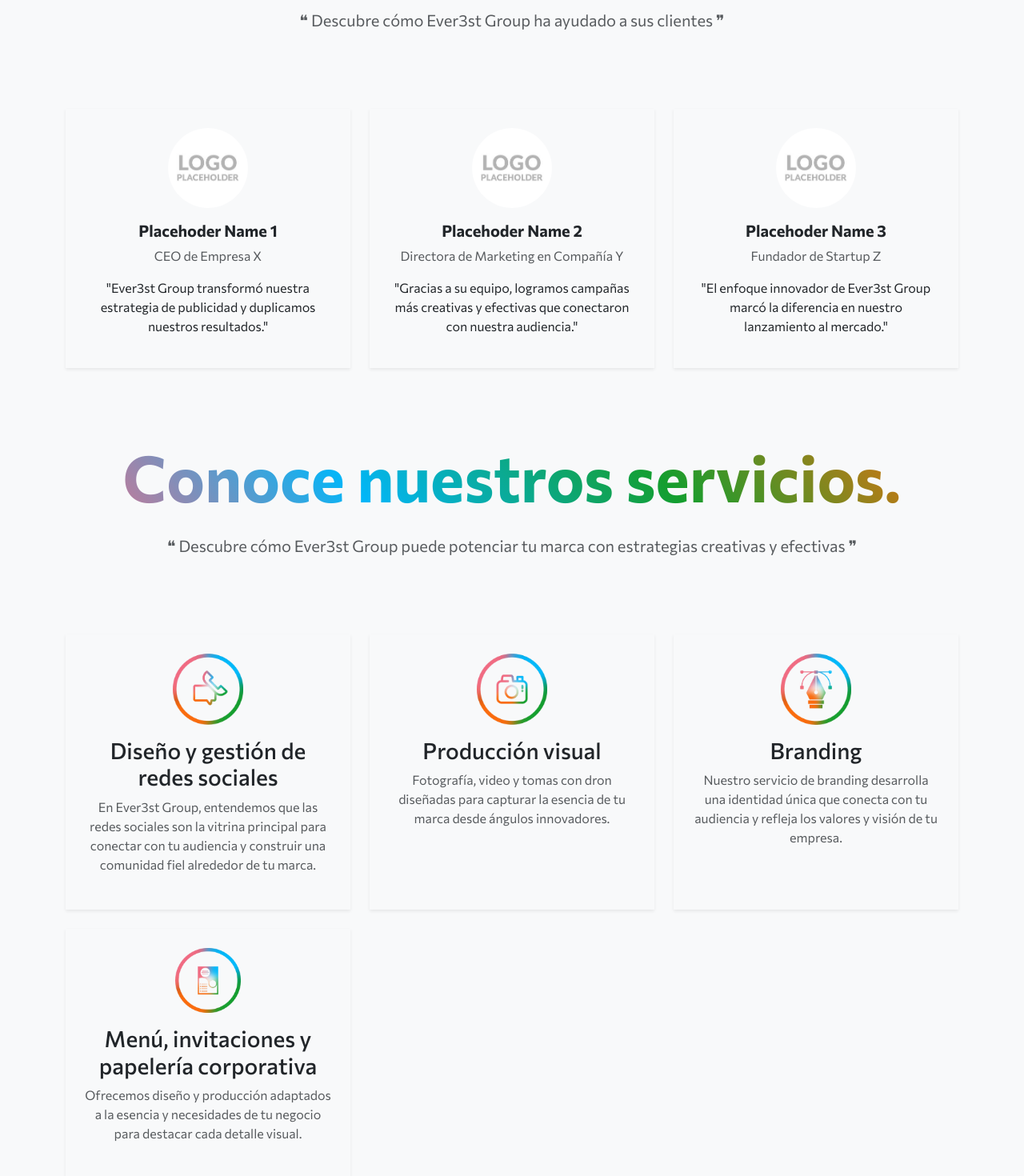
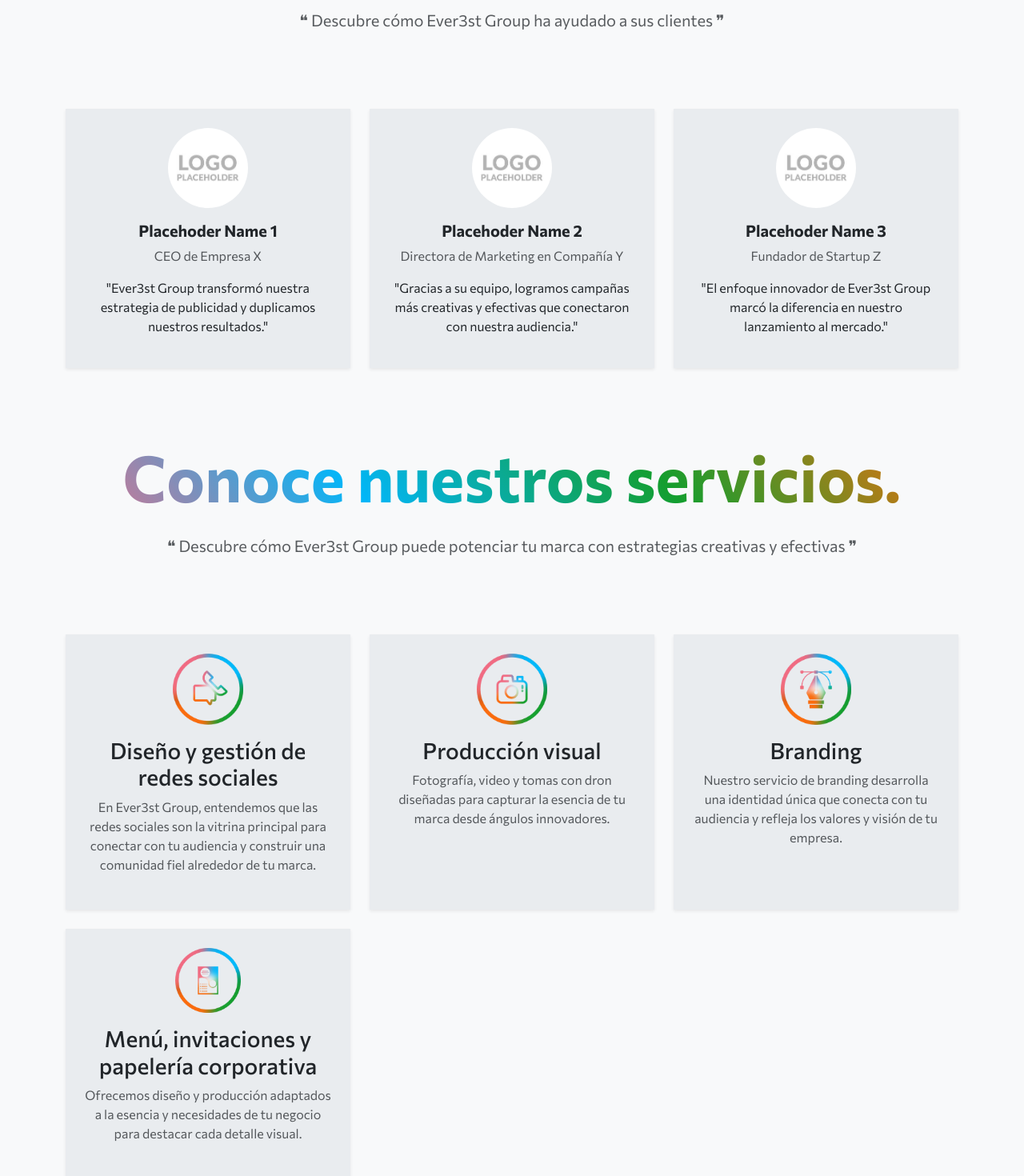
Before and after one commit to DaveLop23/ever3st, a React (Create React App) app: page / in a window 1280 px wide. Shown: the part 1080-2550 px from the top of the page at 80% size. Built offline with nearby package versions, Linux system fonts and the light colour scheme.

Commit message:
update
update gitignores a some clases

```diff
--- a/src/components/Services.jsx
+++ b/src/components/Services.jsx
@@ -46,7 +46,7 @@ const Services = () => {
         <div className="row g-4">
           {services.map((service, index) => (
             <div className="col-md-4" key={index}>
-              <div className="feature-card text-center p-4 h-100 shadow-sm">
+              <div className="feature-card text-center p-4 h-100 shadow-sm" style={{ backgroundColor: '#e9ecef'}}>
                 <img
                   src={service.img}
                   alt={service.alt}
--- a/src/components/Testimonials.jsx
+++ b/src/components/Testimonials.jsx
@@ -35,7 +35,8 @@ const Testimonials = () => {
                 <div className="row g-4">
                     {testimonials.map((testimonial, index) => (
                         <div className="col-md-4" key={index}>
-                            <div className="feature-card text-center p-4 h-100 shadow-sm">
+                            <div className="feature-card text-center p-4 h-100 shadow-sm" style={{ backgroundColor: '#e9ecef' }}>
+
                                 <div className="card-body">
                                     <img
                                         src={testimonial.image}
```
Also changed, not shown: 1 other file (tests, documents, lock files or other folders).
